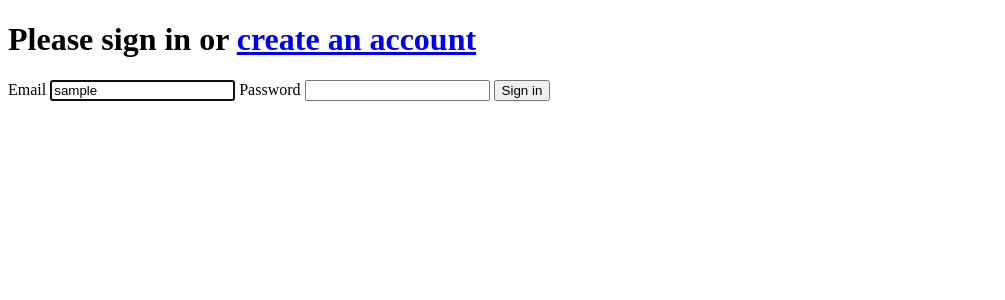
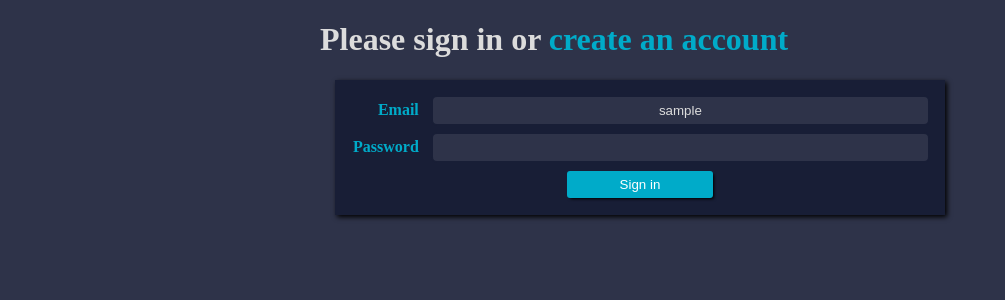
Before and after one commit to Venekiel/DeepEZ, a Symfony app: template symfony/templates/security/login.html.twig in a window 1280 px wide. Shown: the top 300 px of the page, without its empty margins (0-1005 px from the left). Run offline with Twig, Linux system fonts and the light colour scheme; the template is opened without the code that fills it: most values are stand-ins (such as "Sample title", 1, 10 or a date in 2020); some libraries are stand-ins or nearby versions.

Commit message:
Updated login form, register form and credentials form styles

```diff
--- a/symfony/public/css/form.css
+++ b/symfony/public/css/form.css
@@ -1,12 +1,9 @@
 form {
     background-color: var(--sidenav-bg-color);
-    border-radius: 15px;
     margin: 15px;
     padding: 12px;
-    border-right: 7px solid var(--title-color);
-    border-bottom: 7px solid var(--title-color);
+    box-shadow: 2px 2px 5px 0px black;
     display: grid;
-    grid-template: repeat(4, 1fr) / max-content 1fr max-content;
 }
 
 form * {
@@ -35,8 +32,12 @@ form input {
     padding: 6px;
 }
 
+form input[type="checkbox"] {
+    justify-self: start;
+    min-width: 0;
+}
+
 form button[type="submit"] {
-    grid-column: 2;
     width: 25%;
     justify-self: center;
     background-color: var(--title-color);
--- /dev/null
+++ b/symfony/public/css/login/layout.css
@@ -0,0 +1,14 @@
+body {
+    margin-left: 25%;
+    margin-right: 25%;
+}
+
+a {
+    color: var(--title-color);
+}
+
+/* form errors take the whole first row */
+form .alert {
+    grid-column-start: 1;
+    grid-column-end: 3;
+}
--- /dev/null
+++ b/symfony/public/css/login/login.css
@@ -0,0 +1,7 @@
+form {
+    grid-template: repeat(3, 1fr) / max-content 1fr;
+}
+
+form button[type="submit"] {
+    grid-column: 1 / span 2;
+}
--- a/symfony/src/Form/RegistrationFormType.php
+++ b/symfony/src/Form/RegistrationFormType.php
@@ -30,6 +30,7 @@ class RegistrationFormType extends AbstractType
             ->add('plainPassword', PasswordType::class, [
                 // instead of being set onto the object directly,
                 // this is read and encoded in the controller
+                'label' => 'Password',
                 'mapped' => false,
                 'attr' => ['autocomplete' => 'new-password'],
                 'constraints' => [
--- a/symfony/templates/credentials/create.html.twig
+++ b/symfony/templates/credentials/create.html.twig
@@ -3,7 +3,7 @@
 {% block stylesheets %}
     {{ parent() }}
     <link href="{{ asset('css/form.css') }}" rel="stylesheet" media="screen"/>
-    <link href="{{ asset('css/credentials/create.css') }}" rel="stylesheet" media="screen"/>
+    <link href="{{ asset('css/credentials/_form.css') }}" rel="stylesheet" media="screen"/>
 {% endblock %}
 
 {% block javascripts %}
--- a/symfony/templates/credentials/edit.html.twig
+++ b/symfony/templates/credentials/edit.html.twig
@@ -3,7 +3,7 @@
 {% block stylesheets %}
     {{ parent() }}
     <link href="{{ asset('css/form.css') }}" rel="stylesheet" media="screen"/>
-    <link href="{{ asset('css/credentials/create.css') }}" rel="stylesheet" media="screen"/>
+    <link href="{{ asset('css/credentials/_form.css') }}" rel="stylesheet" media="screen"/>
 {% endblock %}
 
 {% block javascripts %}
--- a/symfony/templates/security/login.html.twig
+++ b/symfony/templates/security/login.html.twig
@@ -1,8 +1,17 @@
 {% extends 'base.html.twig' %}
+
+{% block stylesheets %}
+    {{ parent() }}
+    <link href="{{ asset('css/app.css') }}" rel="stylesheet" media="screen"/>
+    <link href="{{ asset('css/form.css') }}" rel="stylesheet" media="screen"/>
+    <link href="{{ asset('css/login/layout.css') }}" rel="stylesheet" media="screen"/>
+    <link href="{{ asset('css/login/login.css') }}" rel="stylesheet" media="screen"/>
+{% endblock %}
 
 {% block title %}Log in!{% endblock %}
 
 {% block body %}
+<h1 class="h3 mb-3 font-weight-normal">Please sign in or <a href="{{ path('app_register') }}">create an account</a></h1>
 <form method="post">
     {% if error %}
         <div class="alert alert-danger">{{ error.messageKey|trans(error.messageData, 'security') }}</div>
@@ -14,7 +23,6 @@
         </div>
     {% endif %}
 
-    <h1 class="h3 mb-3 font-weight-normal">Please sign in or <a href="{{ path('app_register') }}">create an account</a></h1>
     <label for="inputEmail">Email</label>
     <input type="email" value="{{ last_username }}" name="email" id="inputEmail" class="form-control" autocomplete="email" required autofocus>
     <label for="inputPassword">Password</label>
```
Also changed, not shown: symfony/public/css/credentials/_form.css (added, +7 -0 lines), symfony/public/css/login/register.css (added, +7 -0 lines), symfony/templates/registration/register.html.twig (+20 -6 lines).
